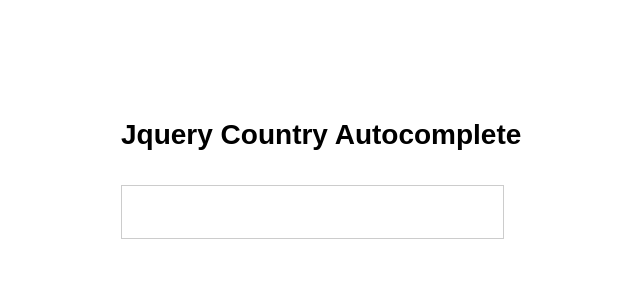
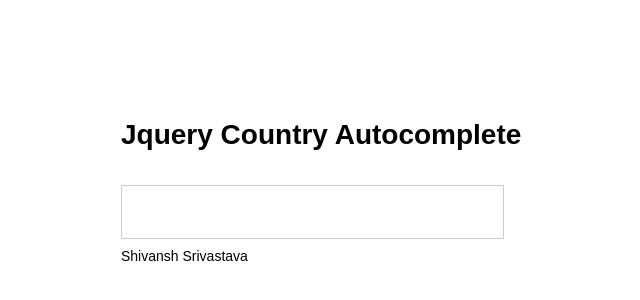
Before and after one commit to Shivansh2407/Autocomplete-jQuery, a website: page index.htm in a window 1280 px wide. Shown: the part 126-426 px from the top of the page, without its empty margins (379-1019 px from the left). Drawn offline with Linux system fonts and the light colour scheme.

Commit message:
Update index.htm

```diff
--- a/index.htm
+++ b/index.htm
@@ -11,6 +11,7 @@
             <input type="text" name="country" id="autocomplete-ajax" style="position: absolute; z-index: 2; background: transparent;"/>
             <input type="text" name="country" id="autocomplete-ajax-x" disabled="disabled" style="color: #CCC; position: absolute; background: transparent; z-index: 1;"/>
         </div>
+        Shivansh Srivastava
         <div id="selction-ajax"></div>
       </div>
 
```
